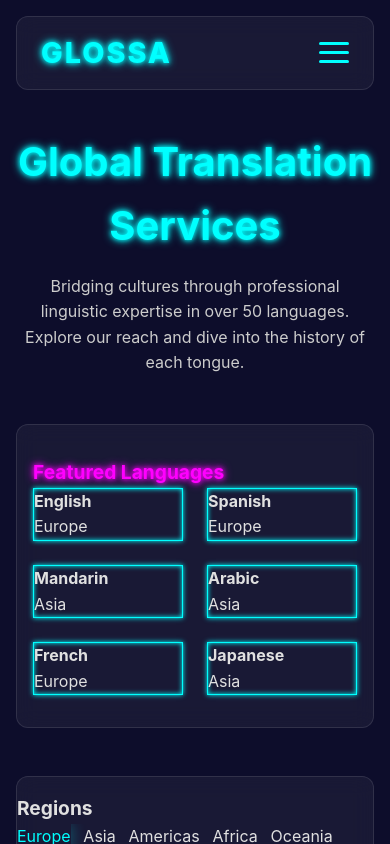
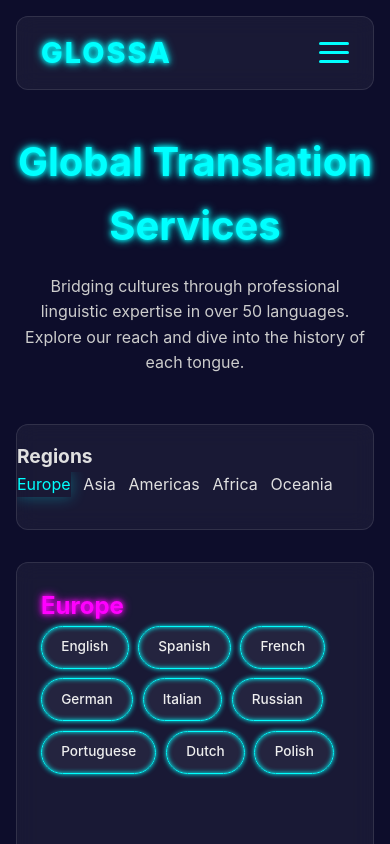
Before and after one commit to rmali83/Glossa, a React (Vite) app: page /translation in a window 390 px wide. Shown: the top 844 px of the page. Built offline with nearby package versions, Linux system fonts and the light colour scheme.

Commit message:
feat: refine translation page by removing featured section and improving language flow

```diff
--- a/src/pages/Translation.css
+++ b/src/pages/Translation.css
@@ -21,16 +21,7 @@
     line-height: 1.6;
 }
 
-.featured-section {
-    padding: 2rem 1rem;
-    margin-bottom: 3rem;
-}
 
-.featured-grid {
-    display: grid;
-    grid-template-columns: repeat(auto-fit, minmax(150px, 1fr));
-    gap: 1.5rem;
-}
 
 .regions-layout {
     display: grid;
@@ -59,20 +50,21 @@
 }
 
 .languages-grid {
-    display: grid;
-    grid-template-columns: repeat(auto-fill, minmax(140px, 1fr));
-    gap: 1.2rem;
+    display: flex;
+    flex-wrap: wrap;
+    gap: 1rem;
 }
 
 .language-item {
-    padding: 1.2rem 1rem;
+    padding: 0.8rem 1.5rem;
     text-align: center;
     background: rgba(255, 255, 255, 0.05);
     border: 1px solid rgba(255, 255, 255, 0.1);
-    border-radius: 12px;
+    border-radius: 30px;
     color: #eee;
     font-weight: 500;
     transition: all 0.3s ease;
+    white-space: nowrap;
 }
 
 .language-item:hover {
@@ -152,12 +144,12 @@
 
 @media (max-width: 480px) {
     .languages-grid {
-        grid-template-columns: repeat(auto-fill, minmax(120px, 1fr));
-        gap: 0.8rem;
+        gap: 0.6rem;
     }
 
-    .featured-grid {
-        grid-template-columns: repeat(auto-fit, minmax(130px, 1fr));
+    .language-item {
+        padding: 0.6rem 1.2rem;
+        font-size: 0.85rem;
     }
 }
 
--- a/src/pages/Translation.jsx
+++ b/src/pages/Translation.jsx
@@ -9,8 +9,7 @@ const regions = [...new Set(Object.values(languagesData).map(l => l.region))];
 const Translation = () => {
     const [activeRegion, setActiveRegion] = useState(regions[0]);
 
-    // Select a few featured languages for the top
-    const featuredLanguages = ['English', 'Spanish', 'Mandarin', 'Arabic', 'French', 'Japanese'];
+
 
     const getLanguageSlug = (name) => name.toLowerCase().replace(/\s+/g, '-').replace(/[()]/g, '');
 
@@ -24,26 +23,7 @@ const Translation = () => {
                 </p>
             </header>
 
-            <section className="featured-section glass-panel">
-                <h3 className="section-subtitle text-neon-pink">Featured Languages</h3>
-                <div className="featured-grid">
-                    {featuredLanguages.map(name => {
-                        const lang = languagesData[name];
-                        return (
-                            <Link
-                                key={name}
-                                to={`/translation/language/${getLanguageSlug(name)}`}
-                                className="featured-card neon-border"
-                            >
-                                <div className="featured-card-content">
-                                    <h4>{name}</h4>
-                                    <span>{lang.region}</span>
-                                </div>
-                            </Link>
-                        );
-                    })}
-                </div>
-            </section>
+
 
             <div className="regions-layout">
                 <div className="regions-sidebar glass-panel">
```
